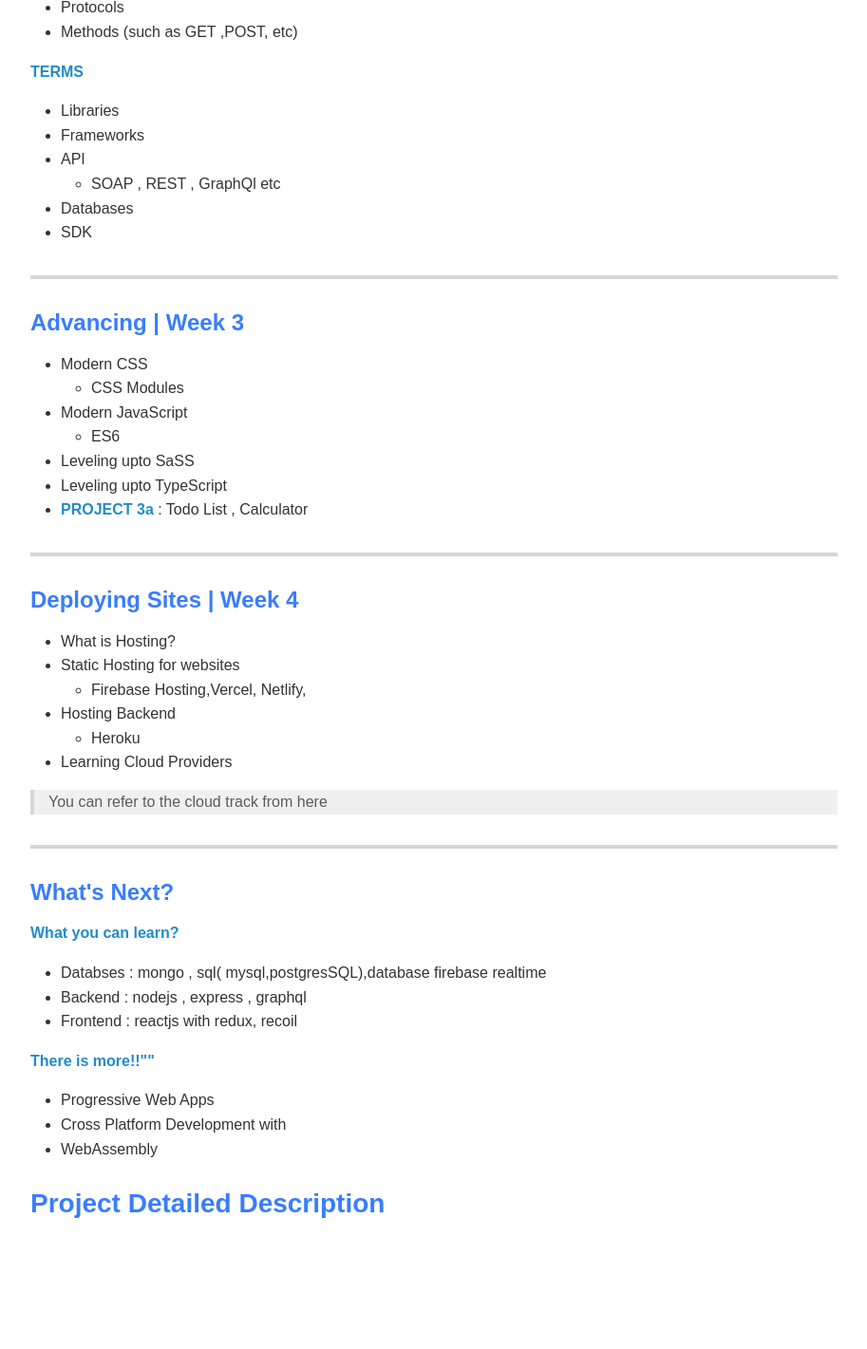
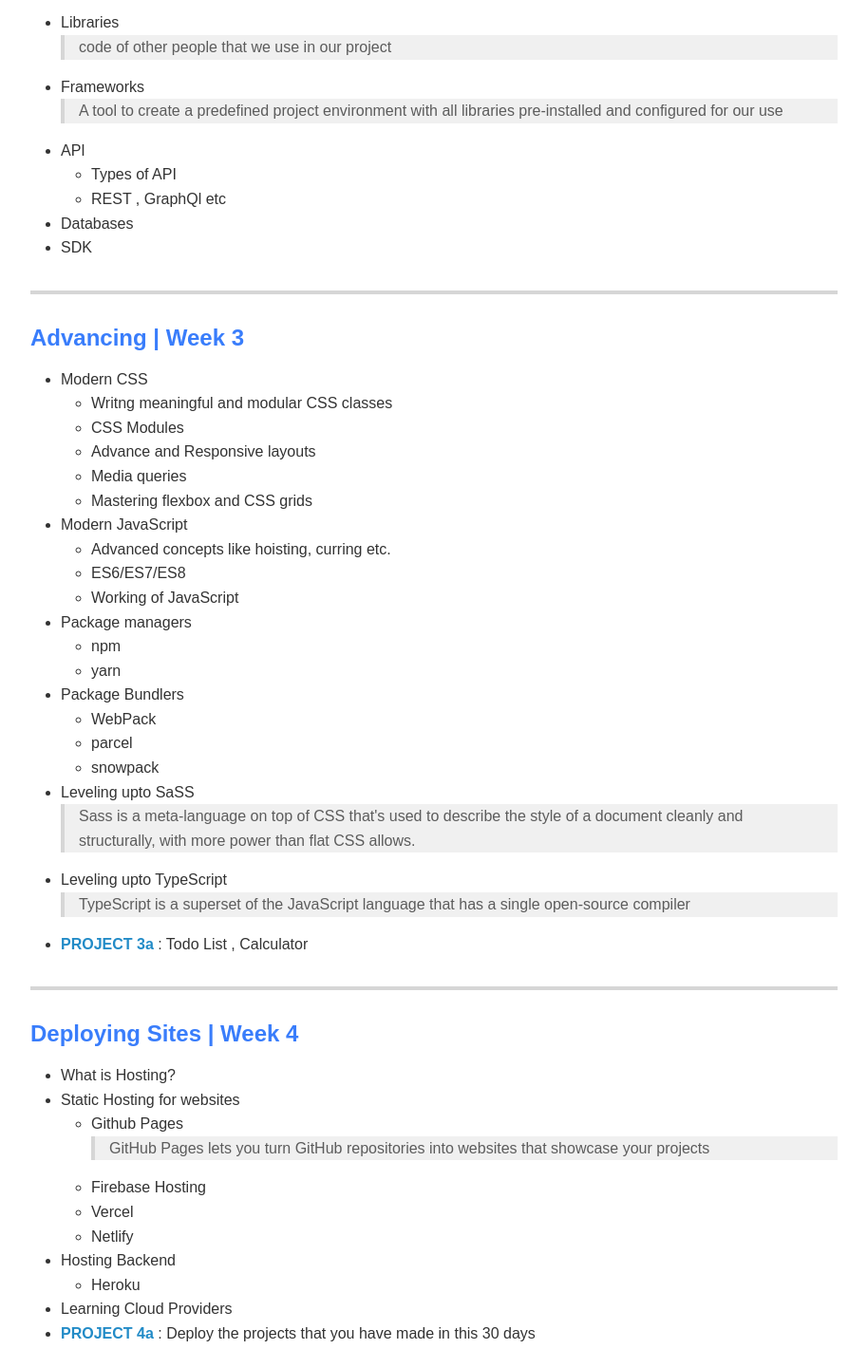
Before and after one commit to dscgeu/30daysofdev, a plain HTML site: page web/webdev.html in a window 1280 px wide. Shown: the part 1088-2509 px from the top of the page at 95% size, without its empty margins (183-1096 px from the left). Before the commit the page ends 2429 px from the top, so only its background shows below. Drawn offline with nearby package versions, Linux system fonts and the light colour scheme; a web font is replaced by a local one.

Commit message:
updated web dev path

```diff
--- a/web/webdev.html
+++ b/web/webdev.html
@@ -3,7 +3,7 @@
       <meta charset="utf-8">
       <meta name="viewport" content="width=device-width, initial-scale=1.0">
 
-      <link rel="stylesheet" href="https://cdn.jsdelivr.net/npm/katex@0.12.0/dist/katex.min.css">
+      <link rel="stylesheet" href="file:///c:\Users\Aman\.vscode\extensions\shd101wyy.markdown-preview-enhanced-0.5.16\node_modules\@shd101wyy\mume\dependencies\katex\katex.min.css">
 
 
 
@@ -352,7 +352,6 @@ pre[data-line] .line-highlight[data-end]:after {
       <div class="mume markdown-preview  ">
       <h1 class="mume-header" id="web-development">Web Development</h1>
 
-<p>Lorem Ipsum is simply dummy text of the printing and typesetting industry. Lorem Ipsum has been the industry&apos;s standard dummy text ever since the 1500s, when an unknown printer took a galley of type and scrambled it to make a type specimen book</p>
 <hr>
 <h3 class="mume-header" id="understanding-basic-technologies-week-1">Understanding Basic Technologies | Week 1</h3>
 
@@ -389,7 +388,7 @@ pre[data-line] .line-highlight[data-end]:after {
 </blockquote>
 </li>
 <li>
-<p><strong>PROJECT 1a</strong> : Static Site</p>
+<p><strong>PROJECT 1a</strong> : Static Site (Landing Page)</p>
 </li>
 </ul>
 <hr>
@@ -407,11 +406,20 @@ NOTE : YOU DO NOT NEED TO LEARN ALL OF IT, YOU JUST NEED TO STUDY THEM AS OF NOW
 </ul>
 <p><strong>TERMS</strong></p>
 <ul>
-<li>Libraries</li>
-<li>Frameworks</li>
+<li>Libraries
+<blockquote>
+<p>code of other people that we use in our project</p>
+</blockquote>
+</li>
+<li>Frameworks
+<blockquote>
+<p>A tool to create a predefined project environment with all libraries pre-installed and configured for our use</p>
+</blockquote>
+</li>
 <li>API
 <ul>
-<li>SOAP , REST , GraphQl etc</li>
+<li>Types of API</li>
+<li>REST , GraphQl etc</li>
 </ul>
 </li>
 <li>Databases</li>
@@ -421,27 +429,46 @@ NOTE : YOU DO NOT NEED TO LEARN ALL OF IT, YOU JUST NEED TO STUDY THEM AS OF NOW
 <h3 class="mume-header" id="advancing-week-3">Advancing | Week 3</h3>
 
 <ul>
-<li>
-<p>Modern CSS</p>
+<li>Modern CSS
 <ul>
+<li>Writng meaningful and modular CSS classes</li>
 <li>CSS Modules</li>
+<li>Advance and Responsive layouts</li>
+<li>Media queries</li>
+<li>Mastering flexbox and CSS grids</li>
 </ul>
 </li>
-<li>
-<p>Modern JavaScript</p>
+<li>Modern JavaScript
 <ul>
-<li>ES6</li>
+<li>Advanced concepts like hoisting, curring etc.</li>
+<li>ES6/ES7/ES8</li>
+<li>Working of JavaScript</li>
 </ul>
 </li>
-<li>
-<p>Leveling upto SaSS</p>
+<li>Package managers
+<ul>
+<li>npm</li>
+<li>yarn</li>
+</ul>
 </li>
-<li>
-<p>Leveling upto TypeScript</p>
+<li>Package Bundlers
+<ul>
+<li>WebPack</li>
+<li>parcel</li>
+<li>snowpack</li>
+</ul>
 </li>
-<li>
-<p><strong>PROJECT 3a</strong> : Todo List , Calculator</p>
+<li>Leveling upto SaSS
+<blockquote>
+<p>Sass is a meta-language on top of CSS that&apos;s used to describe the style of a document cleanly and structurally, with more power than flat CSS allows.</p>
+</blockquote>
 </li>
+<li>Leveling upto TypeScript
+<blockquote>
+<p>TypeScript is a superset of the JavaScript language that has a single open-source compiler</p>
+</blockquote>
+</li>
+<li><strong>PROJECT 3a</strong> : Todo List , Calculator</li>
 </ul>
 <hr>
 <h3 class="mume-header" id="deploying-sites-week-4">Deploying Sites | Week 4</h3>
@@ -453,7 +480,14 @@ NOTE : YOU DO NOT NEED TO LEARN ALL OF IT, YOU JUST NEED TO STUDY THEM AS OF NOW
 <li>
 <p>Static Hosting for websites</p>
 <ul>
-<li>Firebase Hosting,Vercel, Netlify,</li>
+<li>Github Pages
+<blockquote>
+<p>GitHub Pages lets you turn GitHub repositories into websites that showcase your projects</p>
+</blockquote>
+</li>
+<li>Firebase Hosting</li>
+<li>Vercel</li>
+<li>Netlify</li>
 </ul>
 </li>
 <li>
@@ -465,6 +499,9 @@ NOTE : YOU DO NOT NEED TO LEARN ALL OF IT, YOU JUST NEED TO STUDY THEM AS OF NOW
 <li>
 <p>Learning Cloud Providers</p>
 </li>
+<li>
+<p><strong>PROJECT 4a</strong> : Deploy the projects that you have made in this 30 days</p>
+</li>
 </ul>
 <blockquote>
 <p>You can refer to the cloud track from here</p>
@@ -474,18 +511,25 @@ NOTE : YOU DO NOT NEED TO LEARN ALL OF IT, YOU JUST NEED TO STUDY THEM AS OF NOW
 
 <p><strong>What you can learn?</strong></p>
 <ul>
-<li>Databses : mongo , sql( mysql,postgresSQL),database firebase realtime</li>
-<li>Backend : nodejs , express , graphql</li>
-<li>Frontend : reactjs with redux, recoil</li>
+<li>Frontend : Reactjs / Angular / Vue / Swelte</li>
+<li>Backend : nodejs(with express)/ GoLang</li>
+<li>Databses : mongo / sql( mysql,postgresSQL) database / firebase realtime / FaunaDB</li>
 </ul>
-<p><strong>There is more!!&quot;&quot;</strong></p>
+<p><strong>There is more!</strong></p>
 <ul>
 <li>Progressive Web Apps</li>
-<li>Cross Platform Development with</li>
-<li>WebAssembly</li>
+<li>Cross Platform Development
+<ul>
+<li>React Native</li>
+<li>Electron</li>
 </ul>
-<h2 class="mume-header" id="project-detailed-description">Project Detailed Description</h2>
-
+</li>
+<li>WebAssembly
+<blockquote>
+<p>Going beyond the simple domain</p>
+</blockquote>
+</li>
+</ul>
 
       </div>
 
```
Also changed, not shown: 1 other file.
